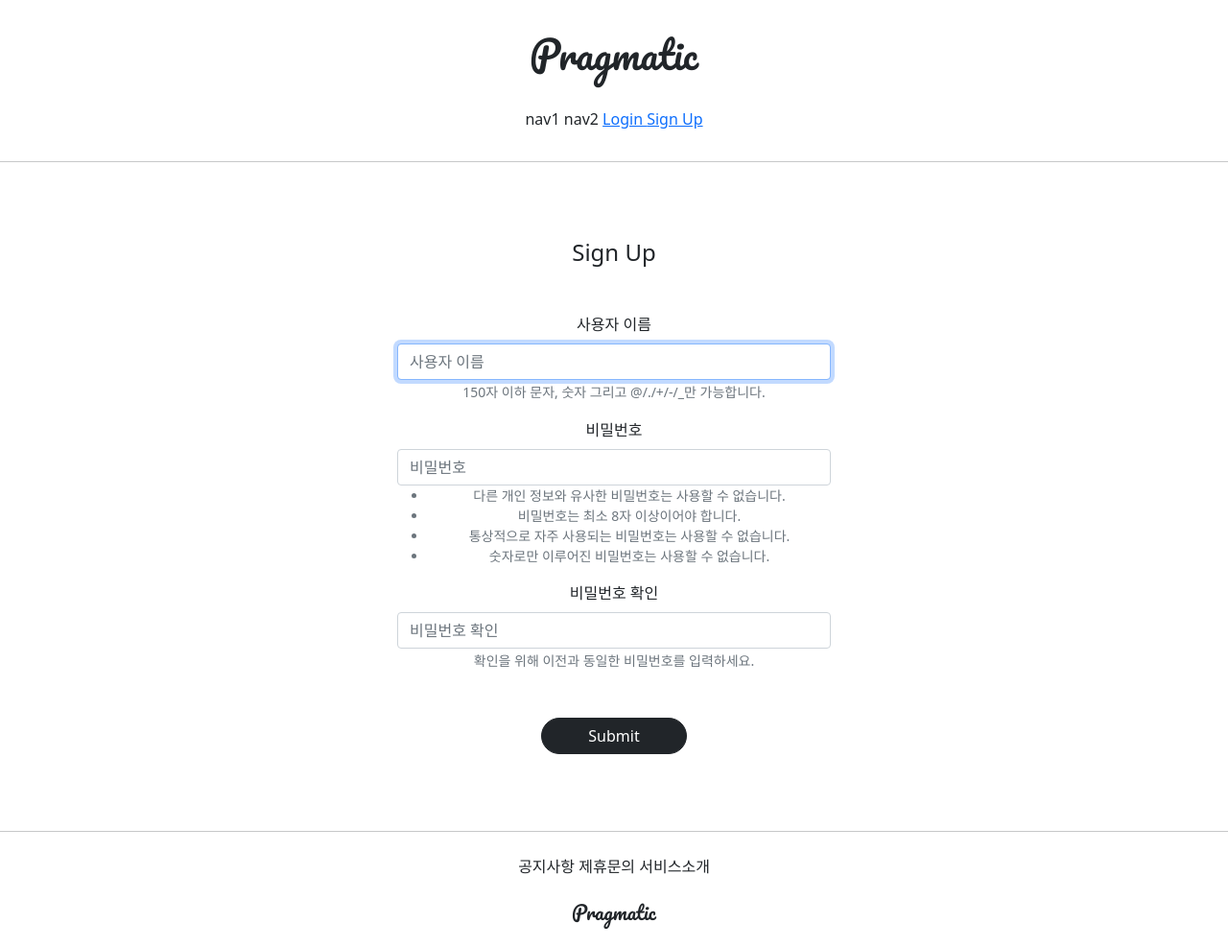
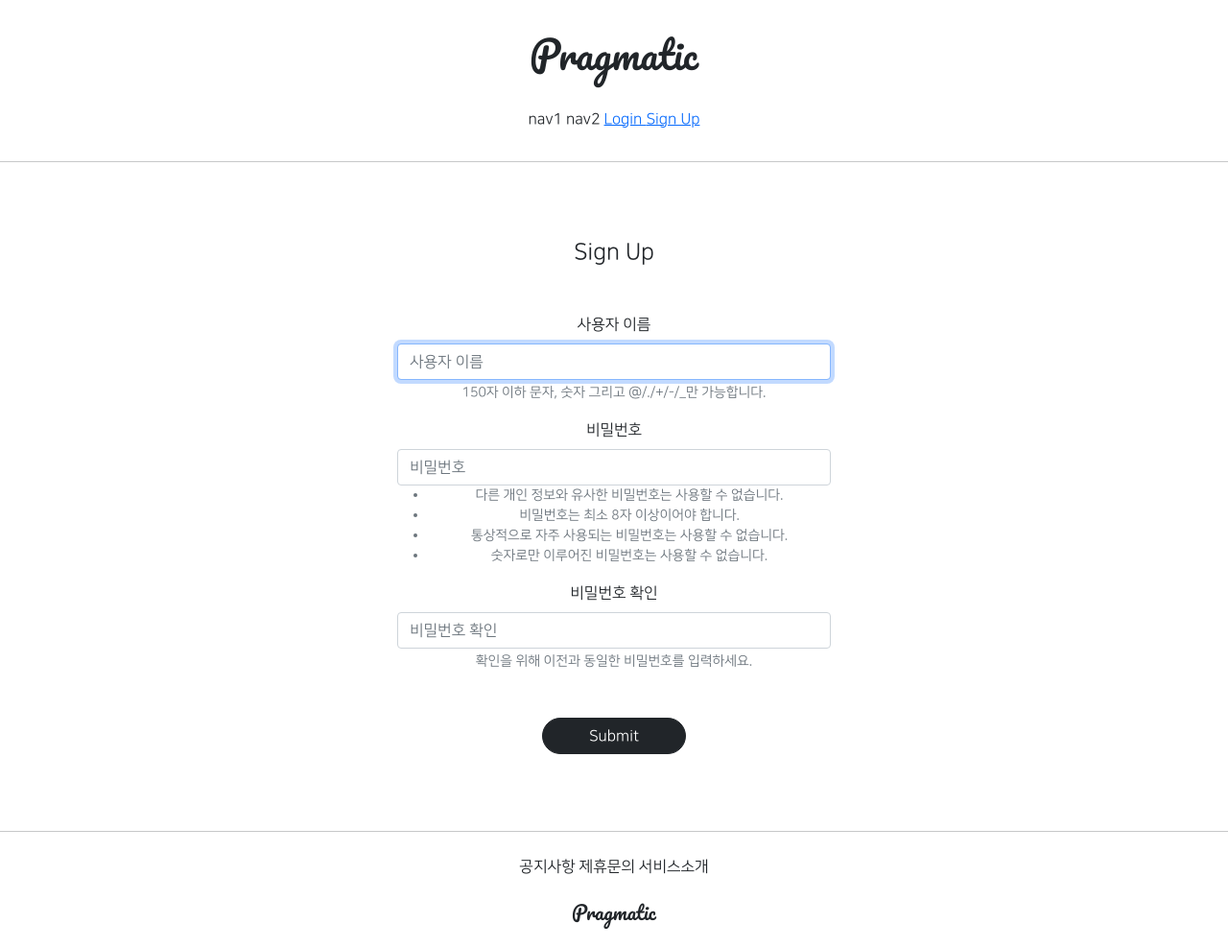
Before and after one commit to go-tech01/gis_4ban_1, a Django app: page /accounts/create/ in a window 1280 px wide. Shown: the whole page at 96% size. Run offline with Django 3.2, Linux system fonts and the light colour scheme; parts of the project's set-up code (start-up, migrations or seed data) failed here and were passed over; some libraries are stand-ins or nearby versions.

Commit message:
7/16 4ban class commit 2

```diff
--- a/templates/base.html
+++ b/templates/base.html
@@ -3,7 +3,7 @@
 
 {% include 'head.html' %}
 
-<body>
+<body style="font-family: 'NanumSquareR'">
 
 {##include문 사용#}
 {% include 'header.html' %}
--- a/templates/head.html
+++ b/templates/head.html
@@ -17,5 +17,28 @@
     {# DEFAULT CSS LINK #}
     <link rel="stylesheet" type="text/css" href="{% static 'base.css' %}">
 
+    {# 박형석 강사님 코드 복사 #}
+    <style>
+        @font-face {
+            font-family: 'NanumSquareR';
+            src: local('NanumSquareR'),          {# 소스 local, url #}
+            url("{% static 'fonts/NanumSquareR.otf' %}") format("opentype");
+        }
+        @font-face {
+            font-family: 'NanumSquareEB';
+            src: local('NanumSquareEB'),
+            url("{% static 'fonts/NanumSquareEB.otf' %}") format("opentype");
+        }
+        @font-face {
+            font-family: 'NanumSquareB';
+            src: local('NanumSquareB'),
+            url("{% static 'fonts/NanumSquareB.otf' %}") format("opentype");
+        }
+        @font-face {
+            font-family: 'NanumSquareL';
+            src: local('NanumSquareL'),
+            url("{% static 'fonts/NanumSquareL.otf' %}") format("opentype");
+        }
+    </style>
 
 </head>
```
Also changed, not shown: static/fonts/NanumSquareB.otf (added), static/fonts/NanumSquareEB.otf (added), static/fonts/NanumSquareL.otf (added), static/fonts/NanumSquareR.otf (added).
